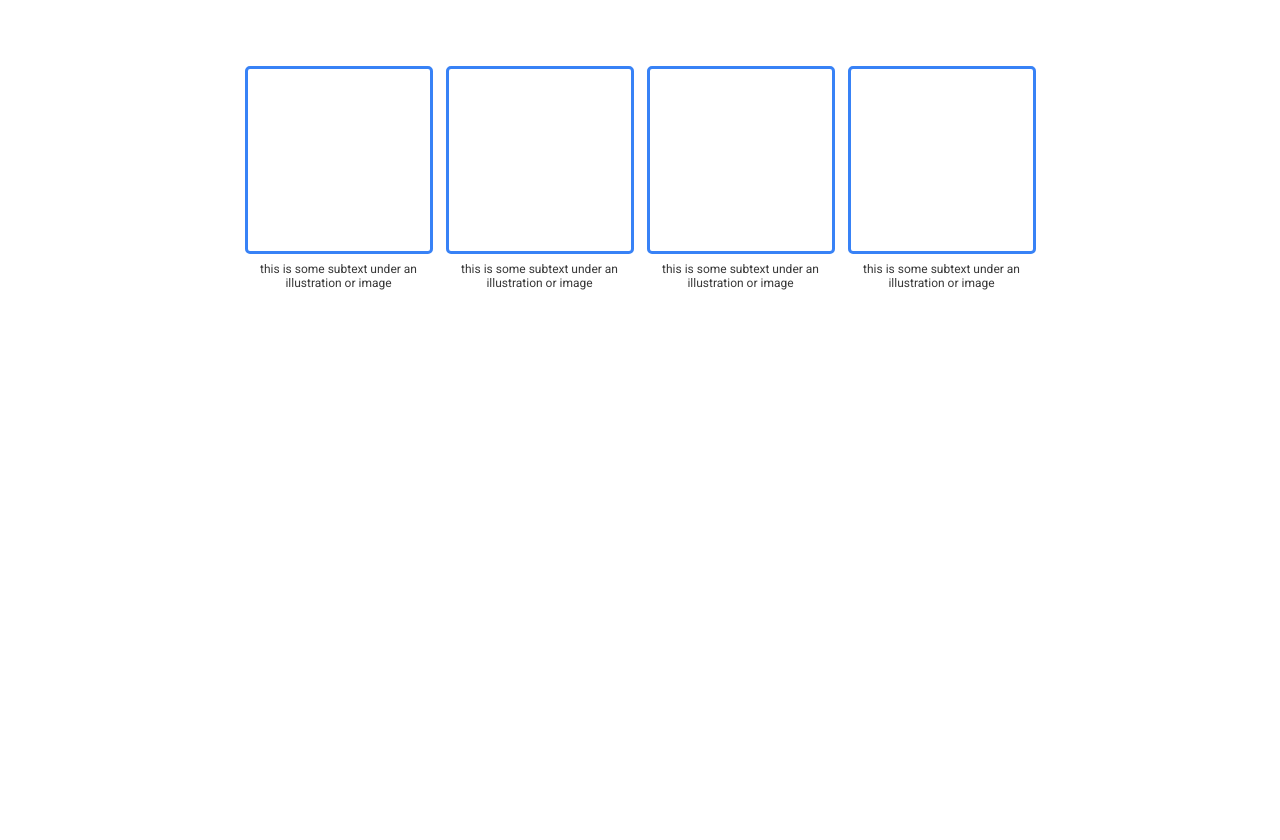
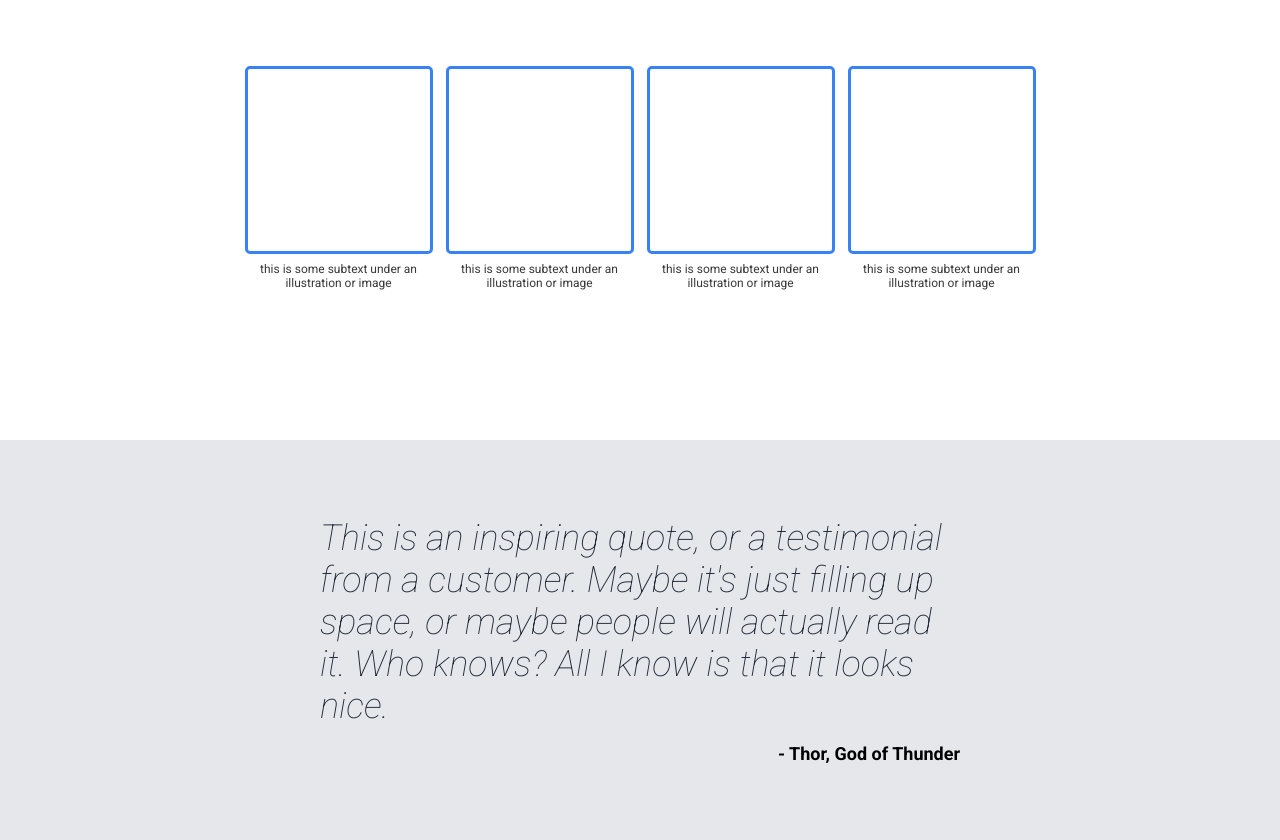
Before and after one commit to Mig-uel/Landing-Page, a plain HTML site: page index.html in a window 1280 px wide. Shown: the part 601-1441 px from the top of the page. Before the commit the page ends 1041 px from the top, so only its background shows below. Drawn offline with Linux system fonts and the light colour scheme.

Commit message:
finished quote section

```diff
--- a/index.html
+++ b/index.html
@@ -58,6 +58,14 @@
         </div>
       </div>
     </div>
+    <!--- Second Body -->
+    <div class="second">
+      <div class="quote-container">
+        <div class="quote-text">This is an inspiring quote, or a testimonial from a customer. Maybe it's just filling up
+          space, or maybe people will actually read it. Who knows? All I know is that it looks nice.</div>
+        <div class="quote-author">- Thor, God of Thunder</div>
+      </div>
+    </div>
 
   </div>
 </body>
--- a/main.css
+++ b/main.css
@@ -163,6 +163,45 @@ nav {
   width: 150px;
   height: 150px;
 }
+.second {
+  /* outline: 1px solid red; */
+
+  display: flex;
+  flex-direction: column;
+  justify-content: center;
+  align-items: center;
+  height: 25em;
+
+  background-color: #E5E7EB;
+}
+.quote-text {
+  /* outline: 1px solid red; */
+
+  font-size: 36px;
+  color: #1f2937;
+  font-weight: 100;
+  /* text-align: center; */
+  font-style: italic;
+  width: 100%;
+}
+.quote-container {
+  /* outline: 1px solid red; */
+
+  display: flex;
+  flex-direction: column;
+  justify-content: center;
+  align-items: center;
+  height: 100%;
+
+  max-width: 50%;
+  gap: 1em;
+}
+.quote-author {
+  align-self: flex-end;
+  font-size: 18px;
+  font-weight: bold;
+}
+
 @media screen and (max-width: 1068px) {
   .top-right img {
     max-height: 100%;
@@ -192,6 +231,21 @@ nav {
   .first {
     height: auto;
     padding: 1em;
+    margin: 1em;
+  }
+  .second {
+    height: auto;
+    padding: 1em;
+  }
+  .quote-text {
+    font-size: 24px;
+  }
+  .quote-container {
+    max-width: 100%;
+    margin: 1.5em;
+  }
+  .quote-author {
+    align-self: flex-start;
   }
 }
 @media screen and (max-width: 568px){
```
